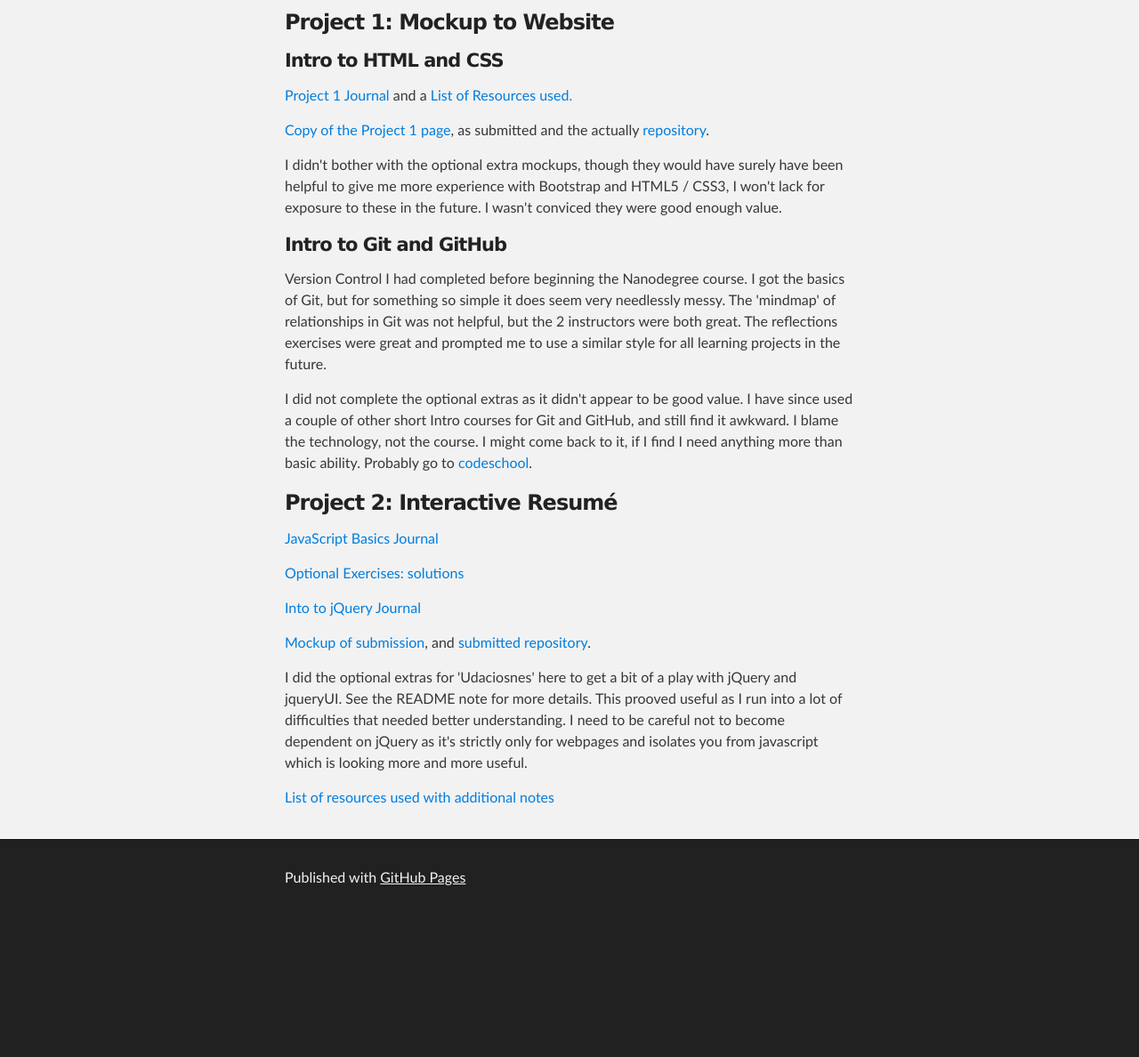
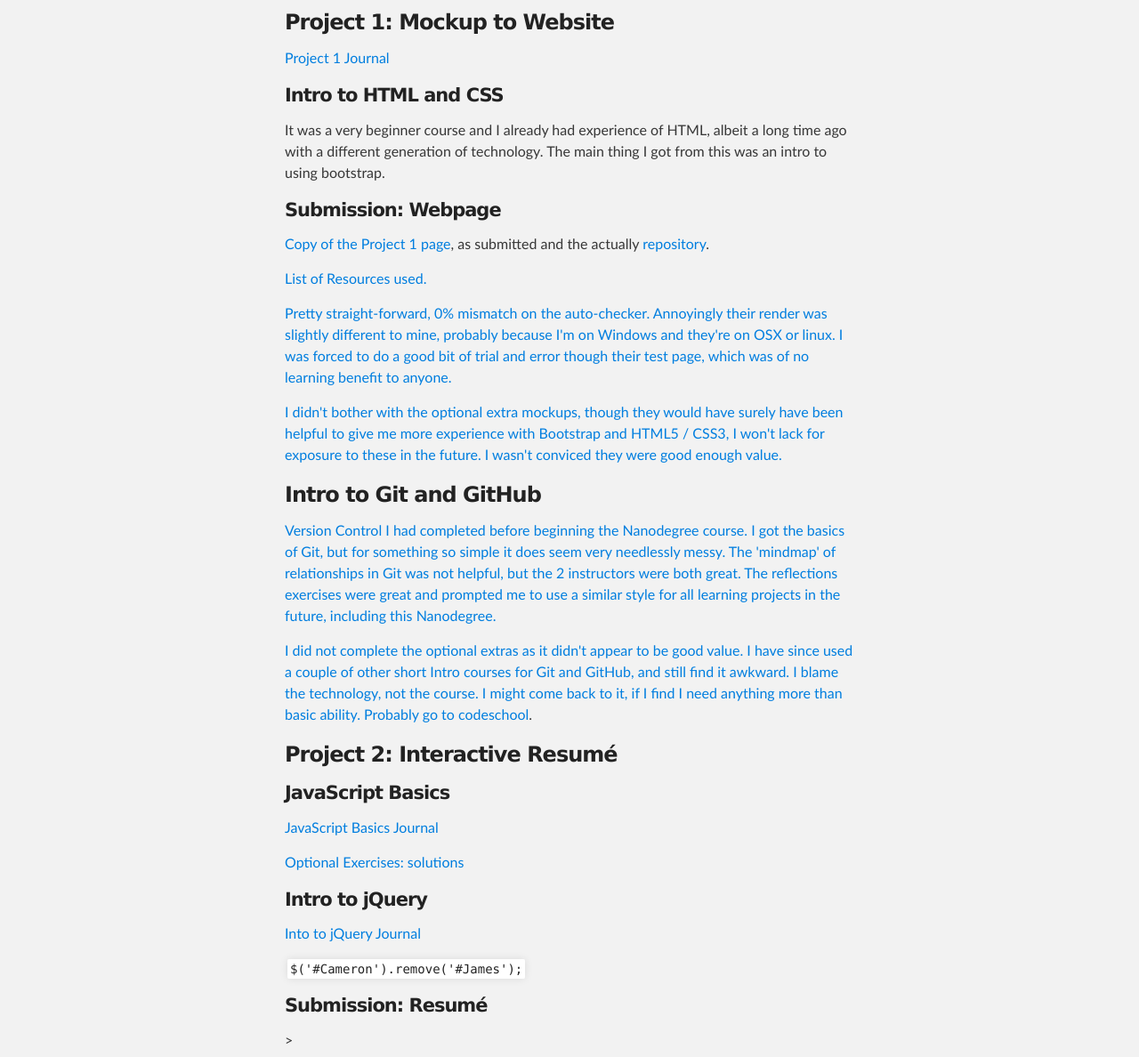
Before and after one commit to GeorgePlaten/GeorgePlaten.github.io, a plain HTML site: page index.html in a window 1280 px wide. Shown: the part 364-1552 px from the top of the page at 89% size. Before the commit the page ends 1397 px from the top, so only its background shows below. Drawn offline with Linux system fonts and the light colour scheme.

Commit message:
Update home page Project 2

```diff
--- a/index.html
+++ b/index.html
@@ -37,32 +37,60 @@
 
       <h3>Project 1: Mockup to Website</h3>
 
+        <p><a href="fe-p1/P1-reflections.html">Project 1 Journal</a></p>
+
         <h4>Intro to HTML and CSS</h4>
 
-          <p><a href="fe-p1/P1-reflections.html">Project 1 Journal</a> and a <a href="fe-p1/resources.html">List of Resources used.</p>
+          <p>It was a very beginner course and I already had experience of HTML, albeit a long time ago with a different generation of technology. The main thing I got from this was an intro to using bootstrap.</p>
+
+        <h4>Submission: Webpage</h4>
 
           <p><a href="fe-p1/">Copy of the Project 1 page</a>, as submitted and the actually <a href="https://github.com/GeorgePlaten/fe-p1.git">repository</a>.</p>
 
+          <p><a href="fe-p1/resources.html">List of Resources used.</p>
+
+          <p>Pretty straight-forward, 0% mismatch on the auto-checker. Annoyingly their render was slightly different to mine, probably because I'm on Windows and they're on OSX or linux. I was forced to do a good bit of trial and error though their test page, which was of no learning benefit to anyone.</p>
+
         <p>I didn't bother with the optional extra mockups, though they would have surely have been helpful to give me more experience with Bootstrap and HTML5 / CSS3, I won't lack for exposure to these in the future. I wasn't conviced they were good enough value.</p>
 
-        <h4>Intro to Git and GitHub</h4>
+      <h3>Intro to Git and GitHub</h3>
 
-          <p>Version Control I had completed before beginning the Nanodegree course. I got the basics of Git, but for something so simple it does seem very needlessly messy. The 'mindmap' of relationships in Git was not helpful, but the 2 instructors were both great. The reflections exercises were great and prompted me to use a similar style for all learning projects in the future.</p>
+        <p>Version Control I had completed before beginning the Nanodegree course. I got the basics of Git, but for something so simple it does seem very needlessly messy. The 'mindmap' of relationships in Git was not helpful, but the 2 instructors were both great. The reflections exercises were great and prompted me to use a similar style for all learning projects in the future, including this Nanodegree.</p>
 
         <p>I did not complete the optional extras as it didn't appear to be good value. I have since used a couple of other short Intro courses for Git and GitHub, and still find it awkward. I blame the technology, not the course. I might come back to it, if I find I need anything more than basic ability. Probably go to <a href="https://www.codeschool.com/paths/git">codeschool</a>.</p>
 
       <h3>Project 2: Interactive Resumé</h3>
+
+        <h4>JavaScript Basics</h4>
           <p><a href="fe-p2/js-basics-reflections.html">JavaScript Basics Journal</a></p>
 
           <p><a href="fe-p2/optionalexercises.js">Optional Exercises: solutions</p>
 
+        <h4>Intro to jQuery</h4>
+
           <p><a href="fe-p2/jquery-reflections.html">Into to jQuery Journal</a></p>
+
+          <p><code>$('#Cameron').remove('#James');</code></p>
+
+        <h4>Submission: Resumé</h4>>
 
           <p><a href="fe-p2/resume/">Mockup of submission</a>, and <a href="https://github.com/GeorgePlaten/fe-p2.git">submitted repository</a>.</p>
 
-        <p>I did the optional extras for 'Udaciosnes' here to get a bit of a play with jQuery and jqueryUI. See the README note for more details. This prooved useful as I run into a lot of difficulties that needed better understanding. I need to be careful not to become dependent on jQuery as it's strictly only for webpages and isolates you from javascript which is looking more and more useful.</p>
+        <p>I did the optional extras for 'Udaciousness' here to get a bit of a play with jQuery and jqueryUI. See the <a href="https://github.com/GeorgePlaten/fe-p2">README</a> note for more details. This prooved useful as I run into a lot of difficulties that needed better understanding. I need to be careful not to become dependent on jQuery as it's strictly only for webpages and isolates you from javascript which is looking more and more useful.</p>
 
         <p><a href="fe-p2/resources.html">List of resources used with additional notes</a></p>
+
+      <h3>Hosting Projects with GitHub Pages</h3>
+
+        <p>Yep, very nice. That's why I'm writing and reading this page right here.</p>
+
+      <h3>Professional Presence Update 1</h3>
+
+        <p>Not for me. Skipping.</p>
+
+      <h3>Object Oriented JavaScript</h3>
+
+        <p></p>
 
 
 <!-- <p>After your page is generated, you can check out the new branch:</p>
```
Lines whose indentation alone changed are shown as unchanged.
